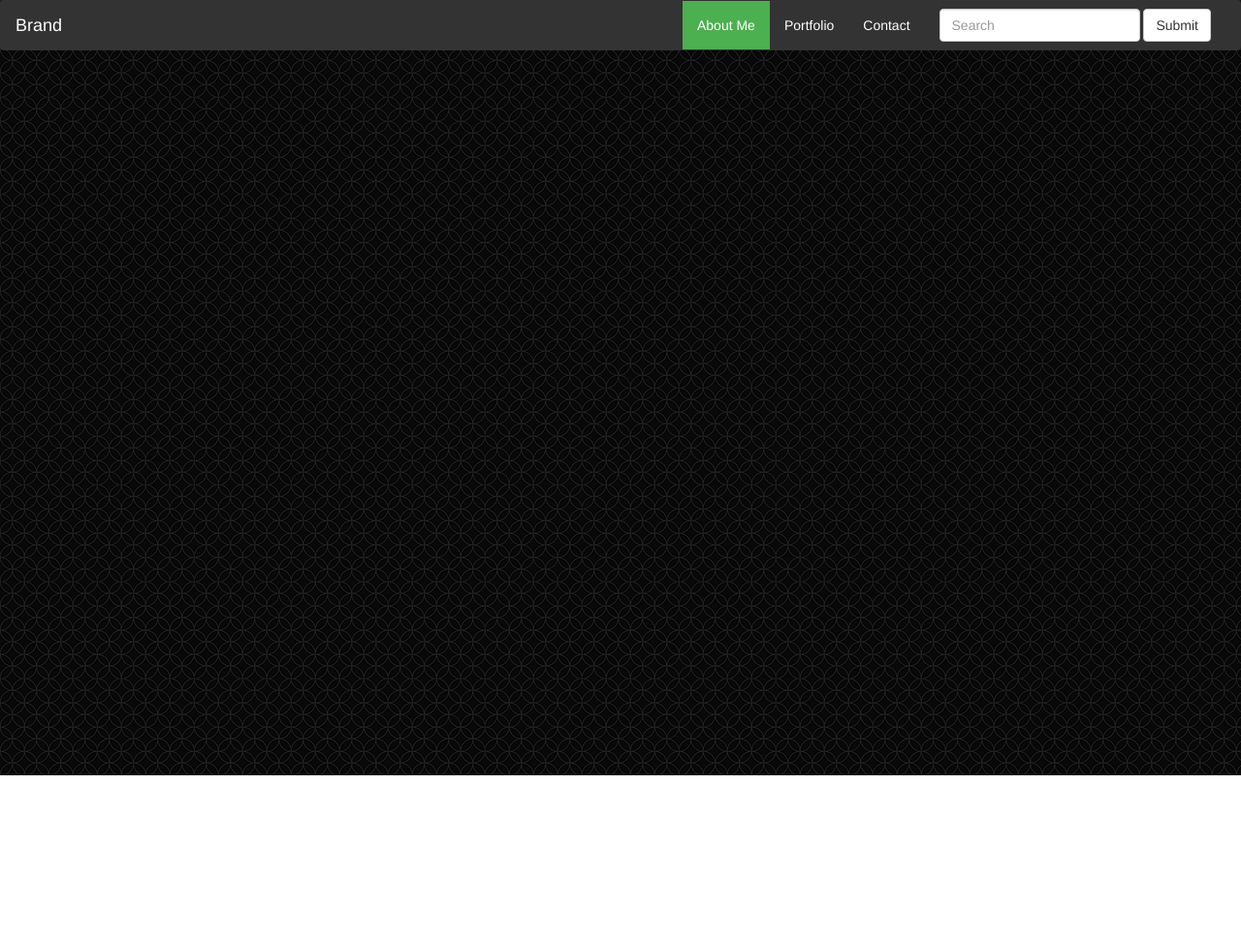
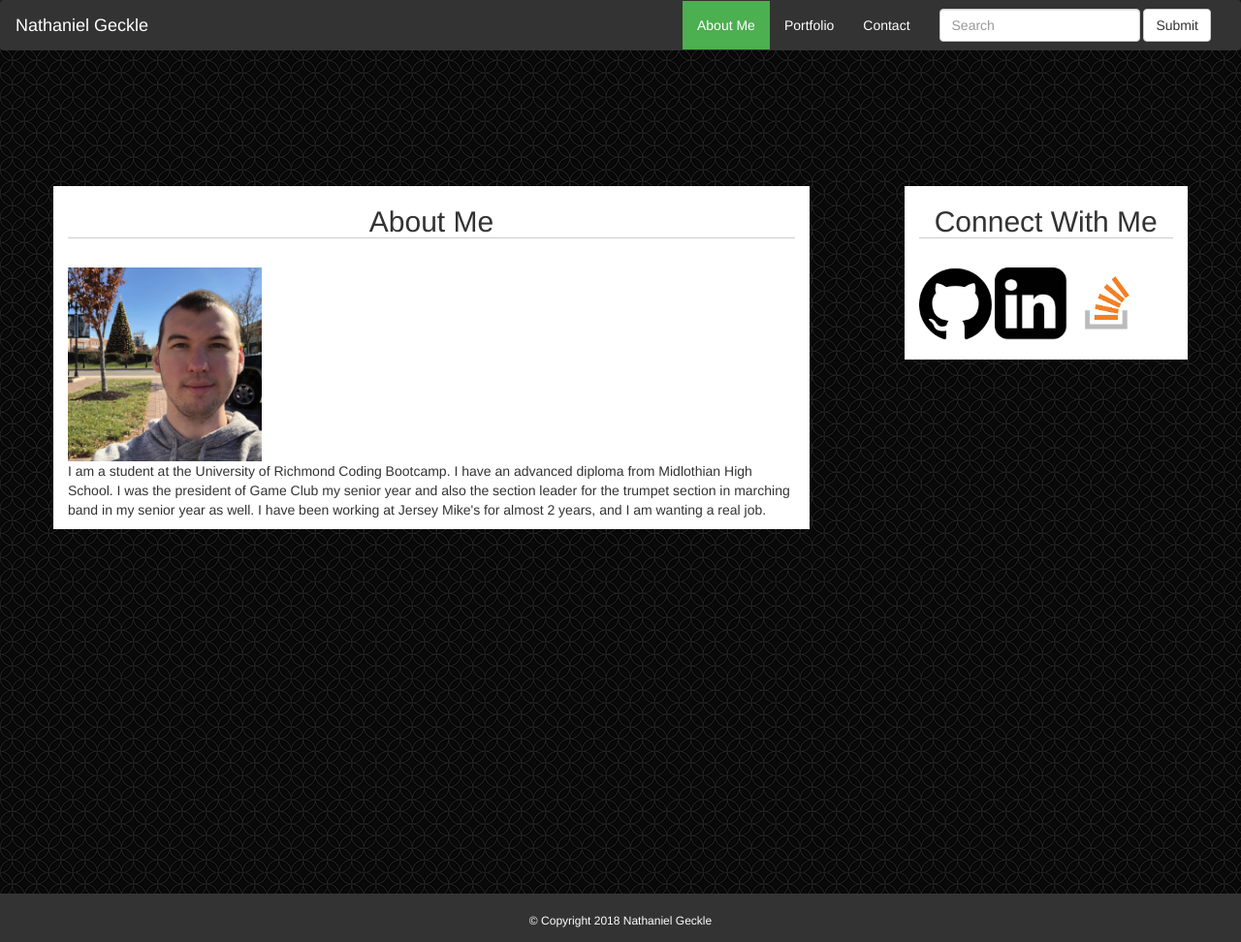
Before and after one commit to NGeckle/Bootstrap-Portfolio, a plain HTML site: page index.html in a window 1280 px wide. Shown: the whole page at 97% size. Before the commit the page ends 800 px from the top, so only its background shows below. Drawn offline with nearby package versions, Linux system fonts and the light colour scheme.

Commit message:
Added more to index.html

```diff
--- a/assets/css/style.css
+++ b/assets/css/style.css
@@ -28,3 +28,50 @@ li a:hover:not(.active) {
 li a:hover {
     color: white;
 }
+
+h2 {
+    border-bottom: 1px solid #ccc;
+    text-align: center;
+}
+
+.col-md-8 {
+    background-color: white;
+}
+
+.col-md-3 {
+    background-color: white;
+    float: right;
+}
+
+.connectImages {
+    width: 75px;
+    height: 75px;
+}
+
+.connectImages:hover {
+    box-shadow: 0 1px 8px black;
+}
+
+footer {
+    height: 50px;
+    margin-top: -50px;
+    text-align: center;
+    color: white;
+    background-color: #333;
+    padding: 20px;
+    font-size: 12px;
+}
+
+#content {
+    min-height: 100%;
+}
+
+#contentInside {
+    padding: 20px;
+    padding-bottom: 50px;
+}
+
+html, body {
+    height: 100%;
+    margin: 0;
+}
--- a/index.html
+++ b/index.html
@@ -19,7 +19,7 @@
                         <span class="icon-bar"></span>
                         <span class="icon-bar"></span>
                     </button>
-                    <a class="navbar-brand" href="#">Brand</a>
+                    <a class="navbar-brand" class="active" href="#">Nathaniel Geckle</a>
                 </div>
                 <div class="collapse navbar-collapse" id="bs-example-navbar-collapse-1">
                         <form class="navbar-form navbar-right">
@@ -38,6 +38,31 @@
             </div>
         </nav>
     </header>
-
+    <br><br><br><br><br>
+    <div id="content">
+    <div id="contentInside">
+    <div class="container">
+        <div class="row">
+            <div class="col-md-8">
+                <h2>About Me</h2>
+                <br>
+                <img src="assets/images/profile.jpg" alt="Profile Picture" width="200px" height="200px">
+                <p>I am a student at the University of Richmond Coding Bootcamp. I have an advanced diploma from Midlothian High School. I was the president of Game Club my senior year and also the section leader for the trumpet section in marching band in my senior year as well. I have been working at Jersey Mike's for almost 2 years, and I am wanting a real job.</p>
+            </div>
+            <div class="col-md-3">
+                <h2>Connect With Me</h2>
+                <br>
+                <a href="https://github.com/NGeckle"><img class="connectImages" src="assets/images/github.png" alt="Github Icon"></a>
+                <a href="https://linkedin.com/in/nathaniel-geckle-47800b149"><img class="connectImages" src="assets/images/linkedin.png" alt="Github Icon"></a>
+                <a href="https://stackexchange.com/users/12796380/nathan-geckle"><img class="connectImages" src="assets/images/stack.png" alt="Github Icon"></a>
+                <br><br>
+            </div>
+        </div>
+        </div>
+        </div>
+    </div>
+    <footer>
+        &copy; Copyright 2018 Nathaniel Geckle
+    </footer>
 </body>
 </html>
```
Also changed, not shown: 1 other file.
